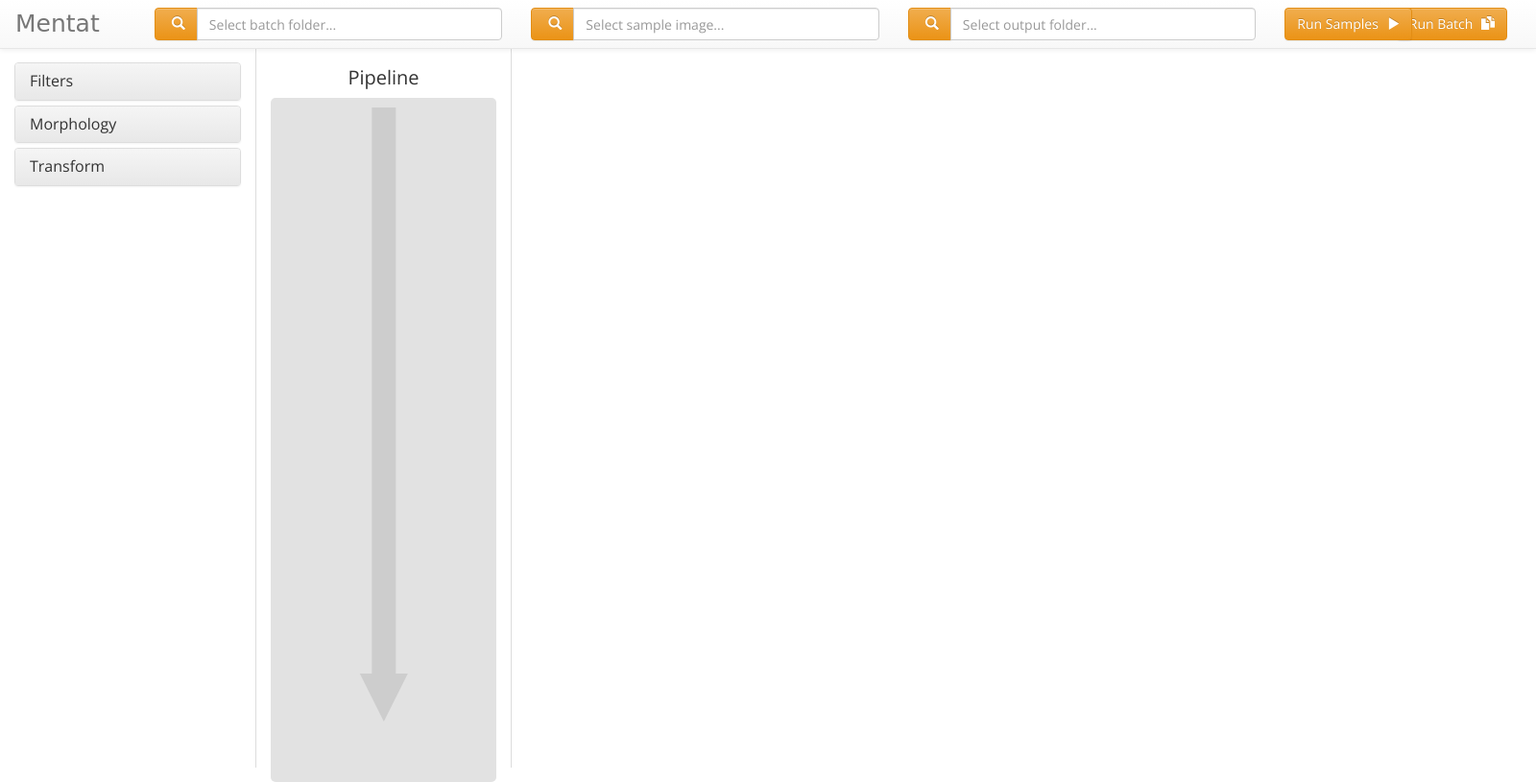
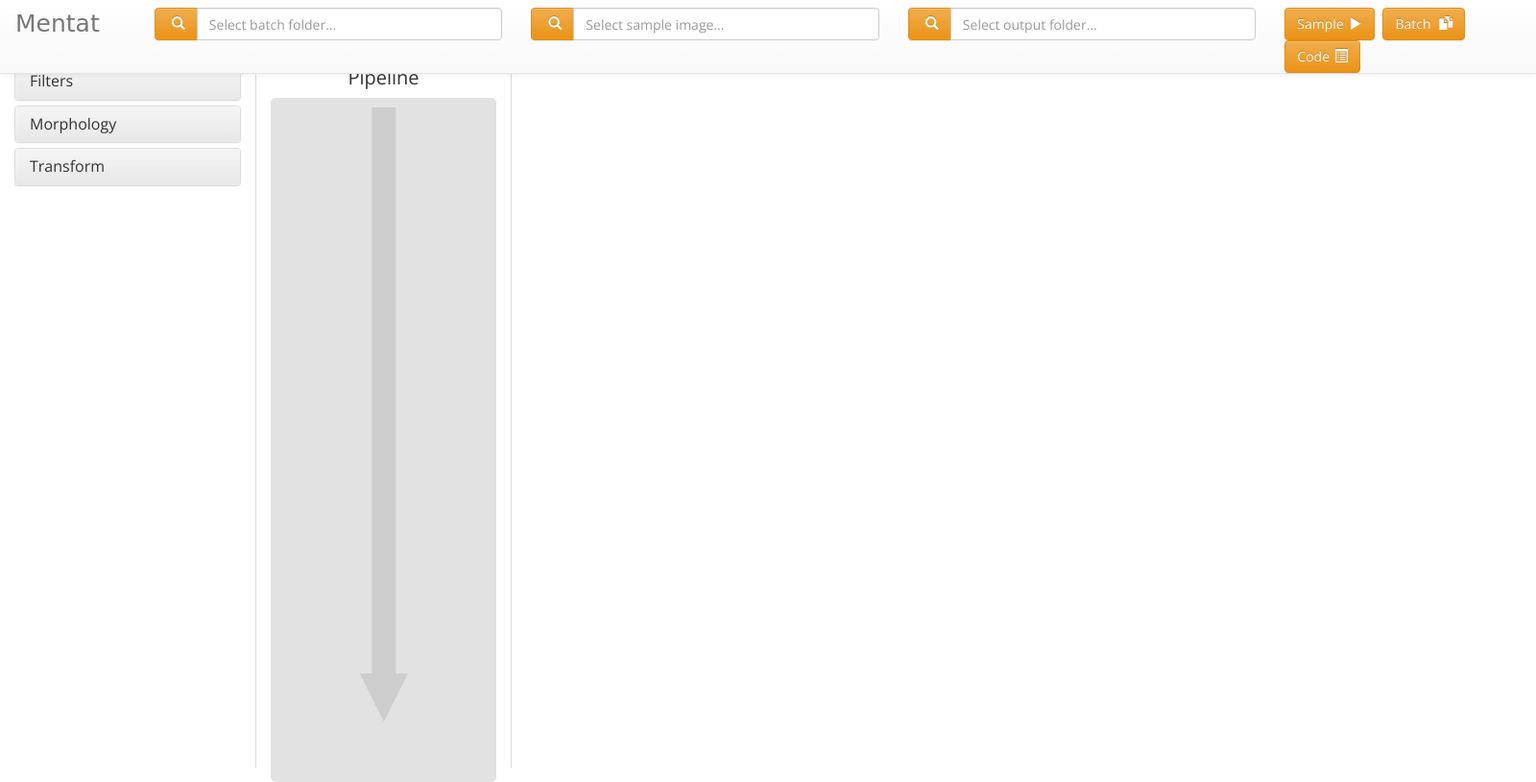
Before and after one commit to pientars/segmentation_explorer, an Electron app: page index.html in a window 1600 px wide. Shown: the whole page at 96% size. Drawn offline with nearby package versions, Linux system fonts and the light colour scheme; files whose address does not match are found by name; a web font is replaced by a local one.

Commit message:
styling and code button

```diff
--- a/index.html
+++ b/index.html
@@ -61,17 +61,16 @@
         </div>
       </div>
       <div class="col-sm-2" id="run-button-menu">
-        <span class="btn btn-warning pull-left" id="run-button">Run Samples <span class="glyphicon glyphicon-play" aria-hidden="true" id="batch-glyph"></span>
-         </span>
-        <span class="btn btn-warning pull-right" id="run-batch-button">Run Batch <span class="glyphicon glyphicon-duplicate" aria-hidden="true" id="batch-glyph"></span> </span>
+          <span class="btn btn-warning" id="run-button">
+            Sample<span class="glyphicon glyphicon-play" aria-hidden="true" id="batch-glyph"></span>
+          </span>
+          <span class="btn btn-warning" id="run-batch-button">
+            Batch <span class="glyphicon glyphicon-duplicate" aria-hidden="true" id="batch-glyph"></span>
+          </span>
+          <span class="btn btn-warning" id="code-button">
+            Code<span class="glyphicon glyphicon-list-alt" aria-hidden="true" id="batch-glyph"></span>
+          </span>
       </div>
-      <!-- <div class="col-sm-1">
-        <div class="collapse navbar-collapse pull-right" id="run-batch-button">
-          <button type="button" id='help-button' class="btn btn-default pull-right" data-toggle="modal" data-target="#myModal">
-            Help <span class="glyphicon glyphicon-info-sign" aria-hidden="true"></span>
-          </button>
-        </div>
-      </div> -->
     </div><!-- /.container-fluid -->
   </nav>
   <!-- Modal -->
--- a/static/css/gui.css
+++ b/static/css/gui.css
@@ -105,8 +105,8 @@ html,body,.container {
   height: 100%;
 }
 
-#run-button {
-  position: absolute;
+#run-button, #run-batch-button, #code-button  {
+  margin-right: 5px;
 }
 
 .popup {
```
